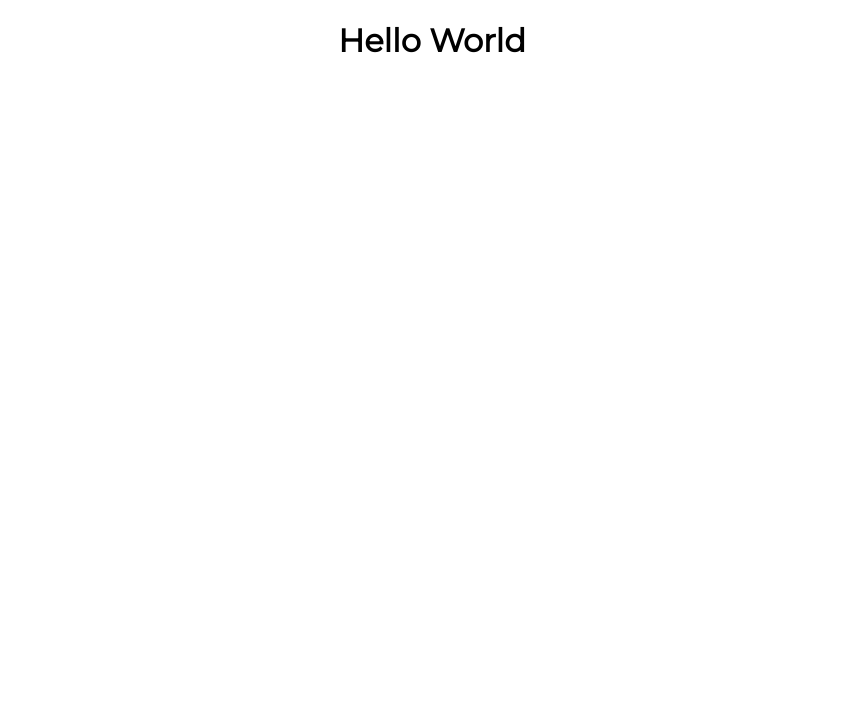
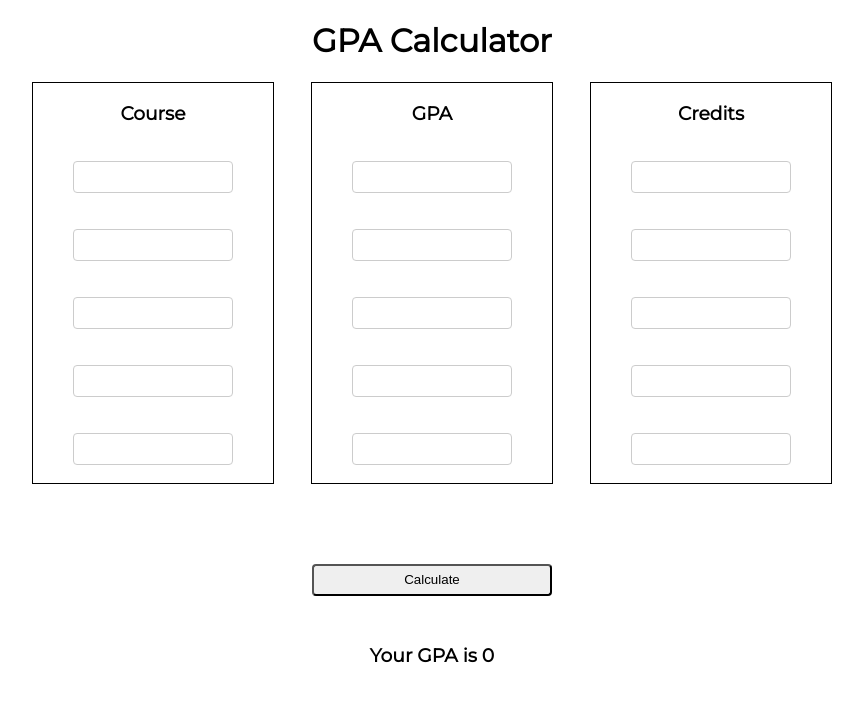
Before and after one commit to white105/react-gpa, a React (Create React App) app: page / in a window 1280 px wide. Shown: the top 702 px of the page, without its empty margins (208-1071 px from the left). Built offline with nearby package versions, Linux system fonts and the light colour scheme.

Commit message:
add basic component, styles, and remove logo.svg

```diff
--- a/package.json
+++ b/package.json
@@ -3,6 +3,7 @@
   "version": "0.1.0",
   "private": true,
   "dependencies": {
+    "normalize.css": "^8.0.0",
     "react": "^16.4.2",
     "react-dom": "^16.4.2",
     "react-scripts": "1.1.4"
--- a/src/App.js
+++ b/src/App.js
@@ -2,10 +2,78 @@ import React, { Component } from 'react';
 import './App.css';
 
 class GPACalculator extends Component {
+
+  constructor() {
+    super()
+
+    this.state = {
+      GPA : 0,
+
+    }
+
+    this.calculate = this.calculate.bind(this)
+    this.handleInputChange = this.handleInputChange.bind(this)
+  }
+
+  calculate() {
+
+  }
+
+  handleInputChange(event) {
+    const target = event.target
+    const value = target.value
+    const name = target.name
+
+    this.setState({
+      [name]: value
+    })
+  }
+
   render() {
+
     return (
       <div className="App">
-        <h1>Hello World</h1>
+        <h1>GPA Calculator</h1>
+
+
+        <div className='calculator'>
+
+          <div className='column1'>
+            <h3>Course</h3>
+            <input type='text' className='courseInput' ></input>
+            <input type='text' className='courseInput' ></input>
+            <input type='text' className='courseInput' ></input>
+            <input type='text' className='courseInput' ></input>
+            <input type='text' className='courseInput' ></input>
+          </div>
+
+          <div className='column2'>
+            <h3>GPA</h3>
+            <input type='text' className='gpaInput'></input>
+            <input type='text' className='gpaInput'></input>
+            <input type='text' className='gpaInput'></input>
+            <input type='text' className='gpaInput'></input>
+            <input type='text' className='gpaInput'></input>
+          </div>
+
+
+
+          <div className='column3'>
+            <h3>Credits</h3>
+            <input type='text' className='creditsInput'></input>
+            <input type='text' className='creditsInput'></input>
+            <input type='text' className='creditsInput'></input>
+            <input type='text' className='creditsInput'></input>
+            <input type='text' className='creditsInput'></input>
+          </div>
+
+
+        </div>
+
+        <button className='calculateButton' onClick={this.calculate}>Calculate</button>
+
+        <h3 className='gpaHeader'>Your GPA is {this.state.GPA}</h3>
+
       </div>
     );
   }
--- a/src/index.css
+++ b/src/index.css
@@ -3,3 +3,43 @@ body {
   padding: 0;
   font-family: 'Montserrat', sans-serif;
 }
+
+.calculator {
+  display: flex;
+  flex-direction: row;
+  justify-content: space-between;
+  width: 50rem;
+  margin: auto;
+}
+
+.column1, .column2, .column3 {
+  display: flex;
+  flex-direction: column;
+  height: 25rem;
+  border:  1px solid black;
+  width: 30%;
+  justify-content: space-between;
+}
+
+.courseInput, .gpaInput, .creditsInput {
+  width: 10rem;
+  height: 2rem;
+  outline: none;
+  margin: auto;
+  padding: 12px 20px;
+  border: 1px solid #ccc;
+  border-radius: 4px;
+  box-sizing: border-box;
+}
+
+.calculateButton {
+  width: 15rem;
+  height: 2rem;
+  outline: none;
+  border-radius: 4px;
+  margin-top: 5rem;
+}
+
+.gpaHeader {
+  margin-top: 3rem;
+}
```
Also changed, not shown: src/logo.svg (deleted), 1 other file (tests, documents, lock files or other folders).
